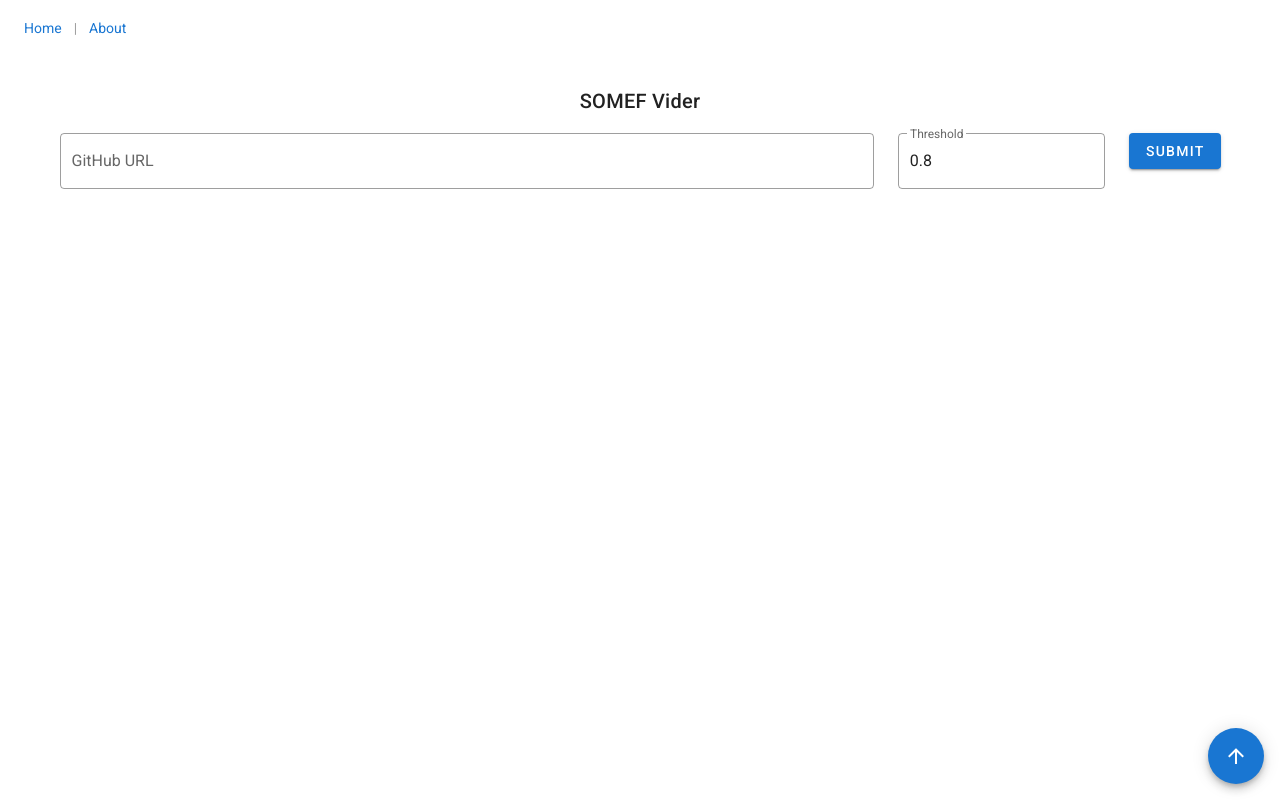
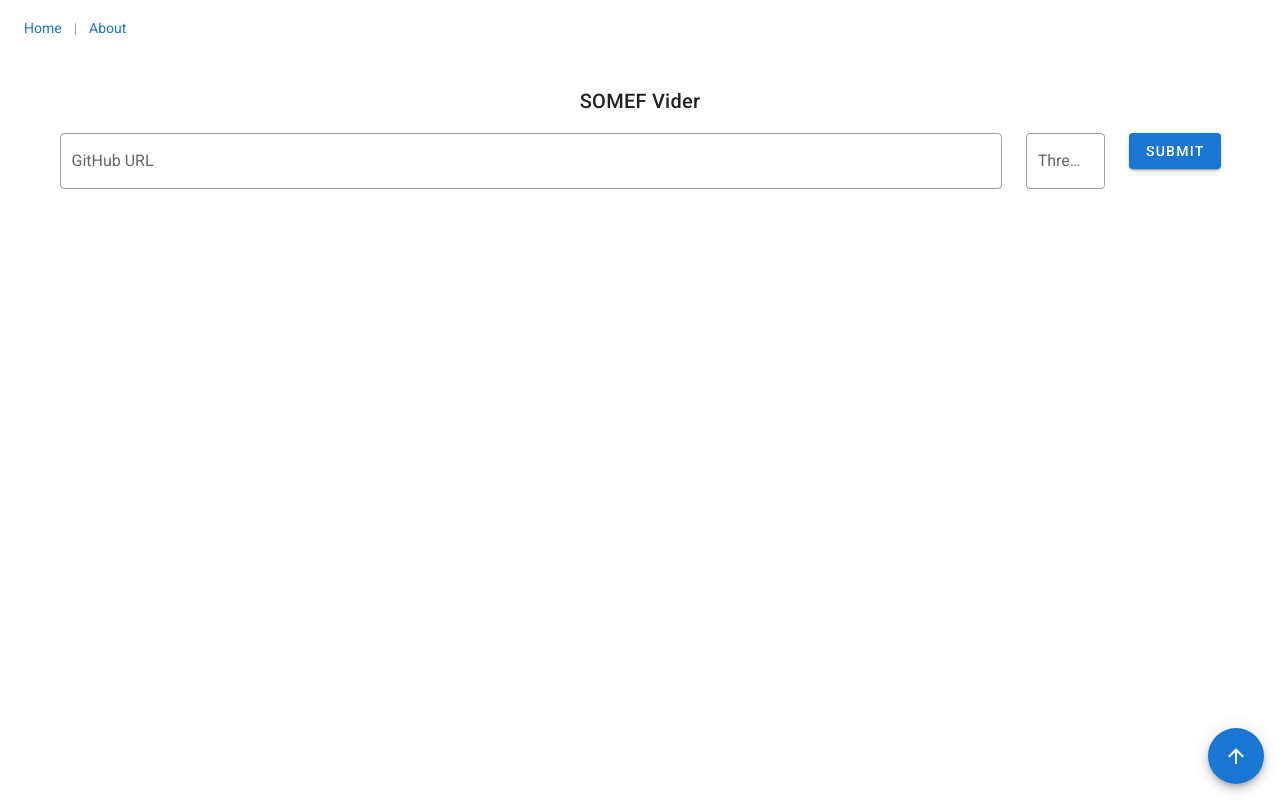
Before and after one commit to SoftwareUnderstanding/SOMEF-Vider, a Vue app in the folder client/: page / in a window 1280 px wide. Built offline with nearby package versions, Linux system fonts and the light colour scheme.

Commit message:
Fixed validations for threshold field

```diff
--- a/client/src/views/Home.vue
+++ b/client/src/views/Home.vue
@@ -12,7 +12,7 @@
                 placeholder="example: https://github.com/KnowledgeCaptureAndDiscovery/somef/"
                 :outlined="true"
                 v-model="url"
-                :rules="urlRules"
+                :rules="rules.urlRules"
                 required
                 label="GitHub URL"
             >
@@ -22,8 +22,12 @@
           <v-col cols="2" align-self="center" md="auto">
             <v-text-field
                 placeholder="Threshold"
+                :max="1"
+                :min="0"
+                :step="0.1"
                 required
                 v-model="threshold"
+                :rules="rules.thresholdRules"
                 type='number'
                 :outlined="true"
                 label="Threshold"
@@ -99,12 +103,18 @@ export default {
     showErrorDialog: false,
     serverResponse: null,
     url: null,
-    threshold: 0.8,
+    threshold: null,
     ignoreClassifiers: 0,
-    urlRules: [
+    rules:{
+      urlRules: [
         v => !!v || 'GitHub URL is required',
         //v => /^(https?:\\)?([\da-z.-]+)\.([a-z.]{2,6})([\\w .-]*)*\?$/.test(v) || 'Must be valid url',
       ],
+      thresholdRules:[
+        v => !!v || 'Threshold is required',
+        v => (0 <= v && v <= 1) || 'Threshold must be between 0 and 1',
+      ],
+    },
   }),
   methods:{
     fetchMetadata(url, threshold, ignoreClassifiers) {
```
